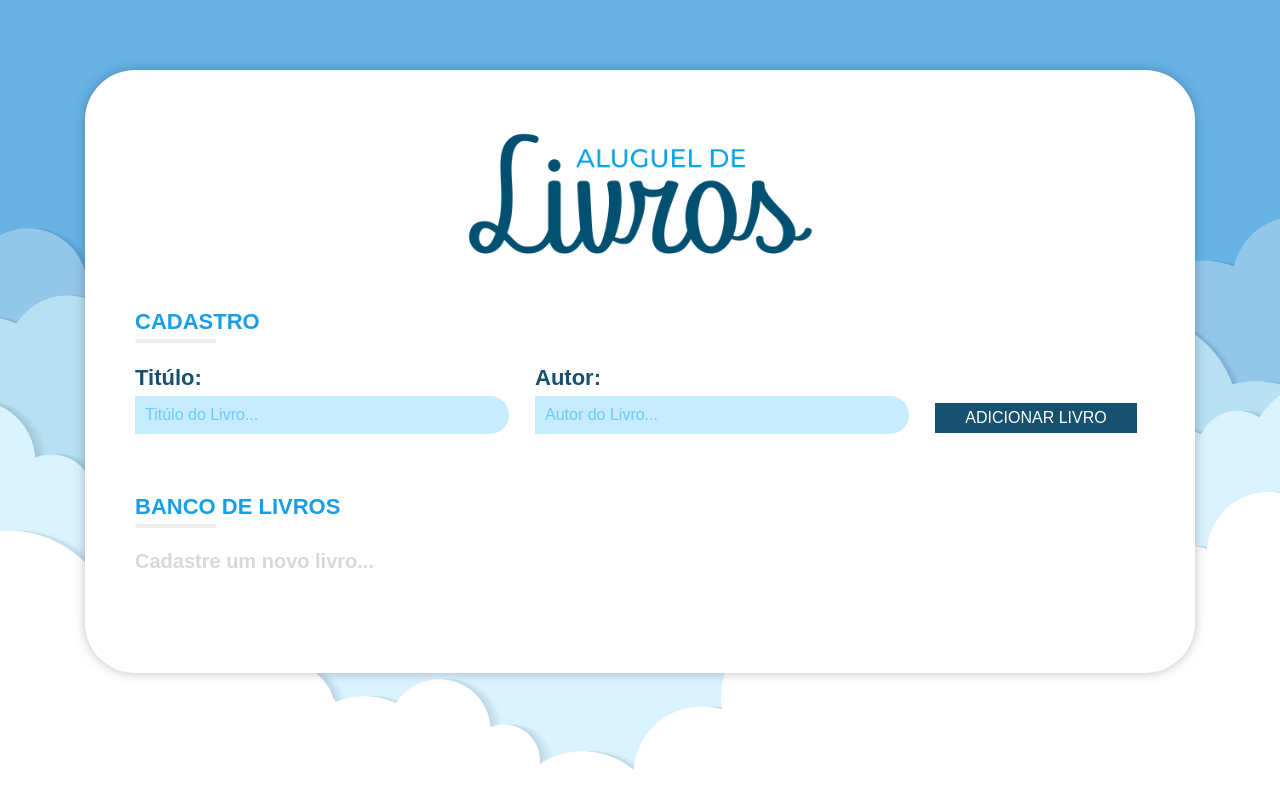
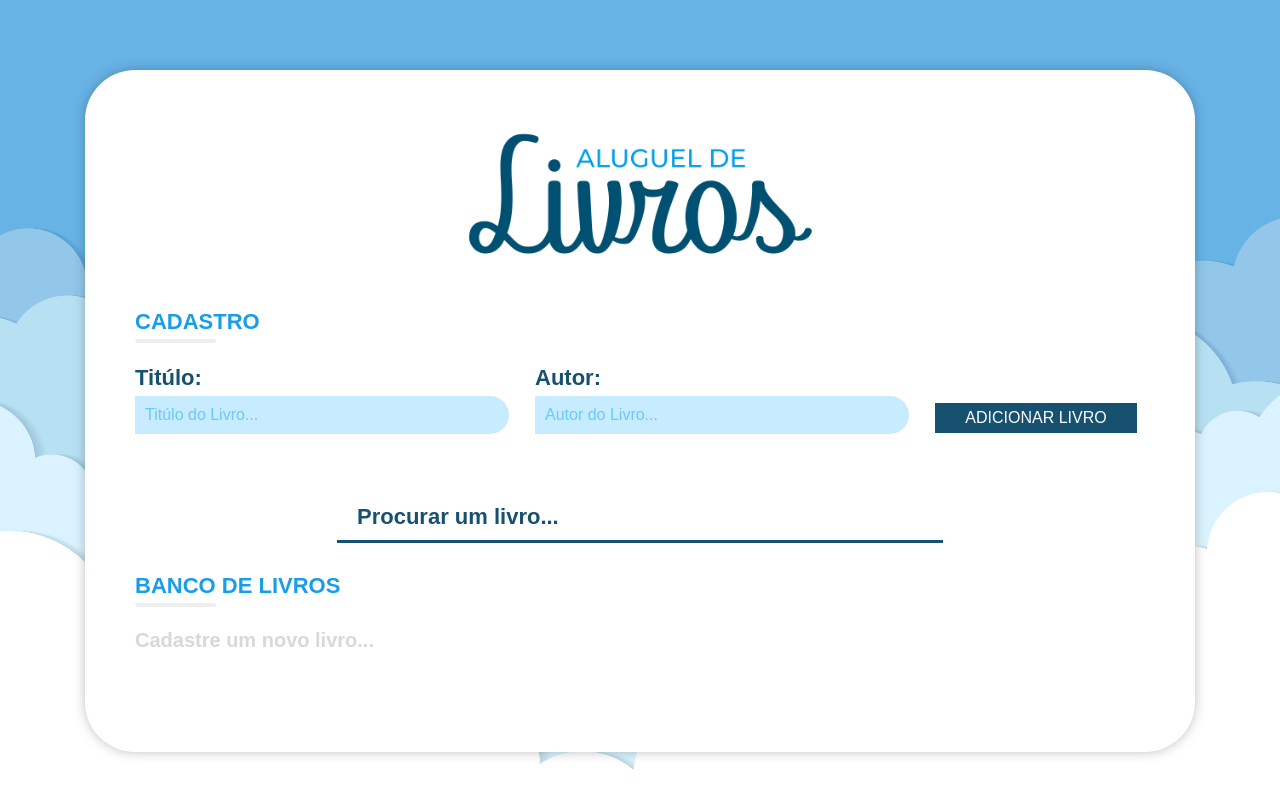
Before and after one commit to deividbreda/ReactJs-aluguel-de-livros, a React app: page / in a window 1280 px wide. Shown: the top 808 px of the page. Built offline with nearby package versions, Linux system fonts and the light colour scheme.

Commit message:
Implementação das funções devolver livro alugado e formulário de pesquisa

```diff
--- a/src/components/LivroList.tsx
+++ b/src/components/LivroList.tsx
@@ -17,6 +17,11 @@ export function LivroList(){
     const [newNome, setNewNome] = useState('');
     const [newAutor, setNewAutor] = useState('');
     const [showValidacao, setShowValidacao] = useState(false);
+    const [pesquisa, setPesquisa] = useState('');
+
+    const lowerPesquisa = pesquisa.toLowerCase();
+    const filtroLivros = itens.filter((livro) => livro.titulo.toLowerCase().includes(lowerPesquisa))
+    const filtroLivrosAlugados = itensAlugados.filter((livro) => livro.titulo.toLowerCase().includes(lowerPesquisa))
 
     function inserirItem(){
         if(newNome.length <= 0){
@@ -59,6 +64,19 @@ export function LivroList(){
         setItensAlugados(oldState => [...oldState, novoItem]);
     }
 
+    function devolveLivro(item: Livro){
+        const removeLivros = itensAlugados.filter(itemAlugados => itemAlugados.id !== item.id);
+        setItensAlugados(removeLivros);
+
+        const novoItem = {
+            id: item.id,
+            titulo: item.titulo,
+            autor: item.autor,
+        }
+
+        setItens(oldState => [...oldState, novoItem]);
+    }
+
     return(
         <div id="livro">
             <div className="containerHome">
@@ -80,13 +98,17 @@ export function LivroList(){
                                 valida={showValidacao}
                             />
 
+                            <div className="flexCentralizado containerFlexCentralizado">
+                                <input className="inputPesquisa" value={pesquisa} placeholder="Procurar um livro..." onChange={(e)=>setPesquisa(e.target.value)} />
+                            </div>
+
                             <h1 className="tituloCadastro"> Banco de Livros </h1>
                             <div className="allConteudoItemLivro">
                                 {itens.length ? (
                                     null
                                 ) : <h1 className="validacaoBanco"> Cadastre um novo livro... </h1>}
 
-                                {itens.map(item => {
+                                {filtroLivros.map(item => {
                                     return <Livros key={item.id} item={item} remove={removeLivro} aluga={alugaLivro} />
                                 })}
                             </div>
@@ -96,8 +118,8 @@ export function LivroList(){
                             ) : null }
 
                             <div className="allConteudoItemLivro">
-                                {itensAlugados.map(item => (
-                                    <LivrosAlugados key={item.id} item={item}/>
+                                {filtroLivrosAlugados.map(item => (
+                                    <LivrosAlugados key={item.id} item={item} devolve={devolveLivro}/>
                                 ))}
                             </div>
                         </div>
--- a/src/components/LivrosAlugados.tsx
+++ b/src/components/LivrosAlugados.tsx
@@ -2,7 +2,8 @@ import { Livro } from "./LivroList";
 import { FaCheckCircle } from "react-icons/fa";
 
 interface LivroAlugadoListProps {
-    item: Livro
+    item: Livro,
+    devolve(item: Livro): void
 }
 
 export function LivrosAlugados(props: LivroAlugadoListProps){
@@ -15,6 +16,9 @@ export function LivrosAlugados(props: LivroAlugadoListProps){
                 </div>
                 <h1 className="tituloItemLivroAlugado"> {props.item.titulo} </h1>
                 <p className="tituloItemAutorAlugado"> {props.item.autor} </p>
+                <div className="itemBotaoDevolver">
+                    <input className="botaoDevolver" type="button" value="Devolver" onClick={()=> props.devolve(props.item)}/>
+                </div>
             </div>
         </div>
     );
--- a/src/styles/global.scss
+++ b/src/styles/global.scss
@@ -153,7 +153,6 @@ input {
 }
 
 .containerFlexCentralizado {
-	max-width: 420px;
 	margin: 0 auto;
 	display: flex;
 }
@@ -203,6 +202,23 @@ input {
 
         .allConteudoInputsLivro {
             padding: 10px 50px;
+        }
+
+        .inputPesquisa {
+            border: none;
+            padding: 10px;
+            border-bottom: 3px solid #175170;
+            width: 60%;
+            font-family: 'Poppins', sans-serif;
+            font-weight: bold;
+            font-size: 22px;
+            color: #175170;
+            text-indent: 10px;
+            margin-top: 30px;
+        }
+
+        .inputPesquisa::placeholder {
+            color: #175170;
         }
 
         .tituloCadastro {
@@ -270,7 +286,7 @@ input {
 
         .inputCadastro::placeholder {
             color: #68caff;
-          }
+        }
 
         .itemInputLivro {
             margin-right: 30px;
@@ -386,6 +402,33 @@ input {
                     font-size: 32px;
                     text-align: center;
                 }
+
+                .botaoDevolver {
+                    background: #199ee6;
+                    border: none;
+                    border-radius: 30px;
+                    box-shadow: 0px 0px 8px #0000001c;
+                    color: #ffffff;
+                    text-transform: uppercase;
+                    padding: 5px 8px;
+                    font-family: 'Poppins', sans-serif;
+                    font-weight: bold;
+                    display: inline-block;
+                    cursor: pointer;
+                    width: 100%;
+                    margin-top: 20px;
+                    transition: all .3s;
+                }
+
+                .itemBotaoDevolver {
+                    padding: 0 30px;
+                }
+
+                .botaoDevolver:hover {
+                    background: red;
+                    transform: all .3s;
+                }
+
             }
         }
     }
```
